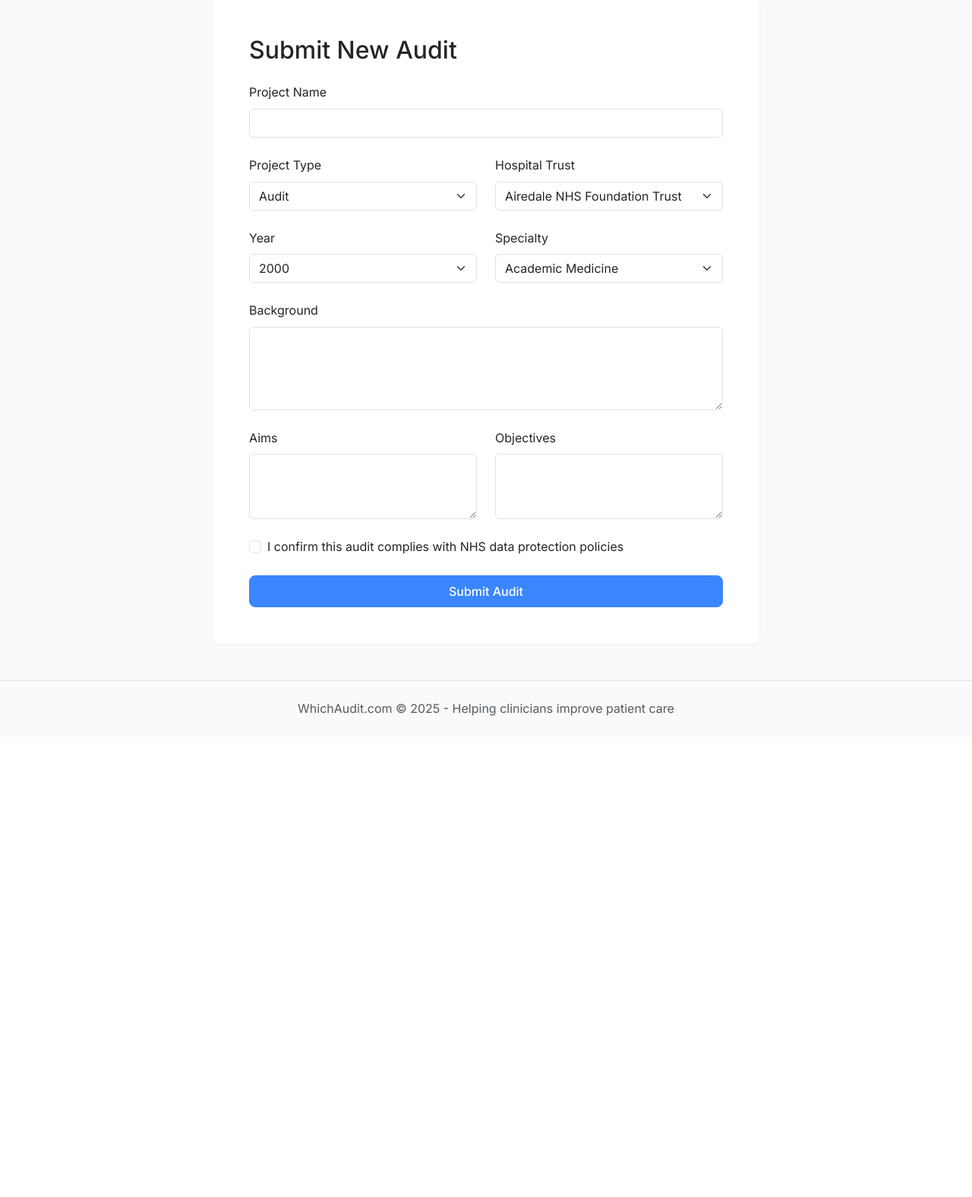
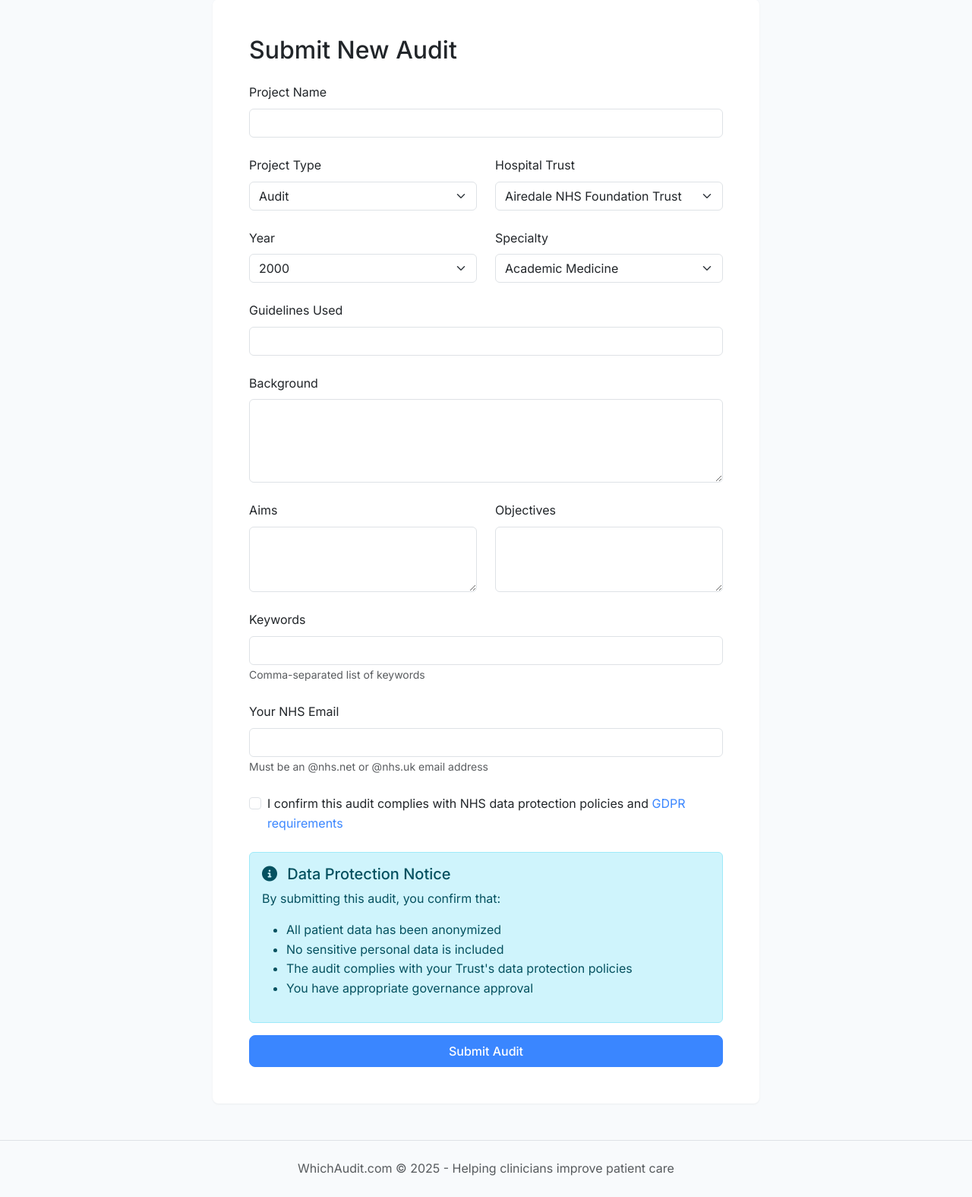
Before and after one commit to los9111/audit3, a Flask app: page /submit in a window 1280 px wide. Shown: the part 108-1683 px from the top of the page at 76% size. Before the commit the page ends 1050 px from the top, so only its background shows below. Run offline with Flask 3, Linux system fonts and the light colour scheme; parts of the project's set-up code (start-up, migrations or seed data) failed here and were passed over; some libraries are stand-ins or nearby versions.

Commit message:
Update all files, including new files and modifications

```diff
--- a/templates/project.html
+++ b/templates/project.html
@@ -32,17 +32,17 @@
 
                     <div class="mb-4">
                         <h4 class="mb-3">Background</h4>
-                        <div class="bg-light p-3 rounded-2">{{ project.background }}</div>
+                        <div class="bg-light p-3 rounded preserve-formatting">{{ project.background|safe }}</div>
                     </div>
 
                     <div class="row mb-4">
                         <div class="col-md-6">
                             <h4 class="mb-3">Aims</h4>
-                            <div class="bg-light p-3 rounded">{{ project.aims }}</div>
+                            <div class="bg-light p-3 rounded preserve-formatting">{{ project.aims|safe }}</div>
                         </div>
                         <div class="col-md-6">
                             <h4 class="mb-3">Objectives</h4>
-                            <div class="bg-light p-3 rounded">{{ project.objectives }}</div>
+                            <div class="bg-light p-3 rounded preserve-formatting">{{ project.objectives|safe }}</div>
                         </div>
                     </div>
 
--- a/templates/submit.html
+++ b/templates/submit.html
@@ -14,6 +14,13 @@
                         <div class="mb-4">
                             <label class="form-label">Project Name</label>
                             {{ form.project_name(class="form-control") }}
+                            {% if form.project_name.errors %}
+                                <div class="text-danger">
+                                    {% for error in form.project_name.errors %}
+                                        <small>{{ error }}</small>
+                                    {% endfor %}
+                                </div>
+                            {% endif %}
                         </div>
 
                         <div class="row mb-4">
@@ -39,28 +46,99 @@
                         </div>
 
                         <div class="mb-4">
+                            <label class="form-label">Guidelines Used</label>
+                            {{ form.guidelines(class="form-control") }}
+                        </div>
+
+                        <div class="mb-4">
                             <label class="form-label">Background</label>
                             {{ form.background(class="form-control", rows="4") }}
+                            {% if form.background.errors %}
+                                <div class="text-danger">
+                                    {% for error in form.background.errors %}
+                                        <small>{{ error }}</small>
+                                    {% endfor %}
+                                </div>
+                            {% endif %}
                         </div>
 
                         <div class="row mb-4">
                             <div class="col-md-6">
                                 <label class="form-label">Aims</label>
                                 {{ form.aims(class="form-control", rows="3") }}
+                                {% if form.aims.errors %}
+                                    <div class="text-danger">
+                                        {% for error in form.aims.errors %}
+                                            <small>{{ error }}</small>
+                                        {% endfor %}
+                                    </div>
+                                {% endif %}
                             </div>
                             <div class="col-md-6">
                                 <label class="form-label">Objectives</label>
                                 {{ form.objectives(class="form-control", rows="3") }}
+                                {% if form.objectives.errors %}
+                                    <div class="text-danger">
+                                        {% for error in form.objectives.errors %}
+                                            <small>{{ error }}</small>
+                                        {% endfor %}
+                                    </div>
+                                {% endif %}
                             </div>
+                        </div>
+
+                        <div class="mb-4">
+                            <label class="form-label">Keywords</label>
+                            {{ form.keywords(class="form-control") }}
+                            <small class="text-muted">Comma-separated list of keywords</small>
+                            {% if form.keywords.errors %}
+                                <div class="text-danger">
+                                    {% for error in form.keywords.errors %}
+                                        <small>{{ error }}</small>
+                                    {% endfor %}
+                                </div>
+                            {% endif %}
+                        </div>
+
+                        <div class="mb-4">
+                            <label class="form-label">Your NHS Email</label>
+                            {{ form.email(class="form-control") }}
+                            <small class="text-muted">Must be an @nhs.net or @nhs.uk email address</small>
+                            {% if form.email.errors %}
+                                <div class="text-danger">
+                                    {% for error in form.email.errors %}
+                                        <small>{{ error }}</small>
+                                    {% endfor %}
+                                </div>
+                            {% endif %}
                         </div>
 
                         <div class="mb-4">
                             <div class="form-check">
                                 {{ form.data_protection(class="form-check-input") }}
                                 <label class="form-check-label">
-                                    I confirm this audit complies with NHS data protection policies
+                                    I confirm this audit complies with NHS data protection policies and
+                                    <a href="{{ url_for('data_protection_policy') }}" target="_blank">GDPR requirements</a>
                                 </label>
+                                {% if form.data_protection.errors %}
+                                    <div class="text-danger">
+                                        {% for error in form.data_protection.errors %}
+                                            <small>{{ error }}</small>
+                                        {% endfor %}
+                                    </div>
+                                {% endif %}
                             </div>
+                        </div>
+
+                        <div class="alert alert-info">
+                            <h5><i class="fas fa-info-circle me-2"></i> Data Protection Notice</h5>
+                            <p>By submitting this audit, you confirm that:</p>
+                            <ul>
+                                <li>All patient data has been anonymized</li>
+                                <li>No sensitive personal data is included</li>
+                                <li>The audit complies with your Trust's data protection policies</li>
+                                <li>You have appropriate governance approval</li>
+                            </ul>
                         </div>
 
                         <button type="submit" class="btn btn-primary w-100 py-2">
```
Also changed, not shown: instance/audits.db (deleted).
